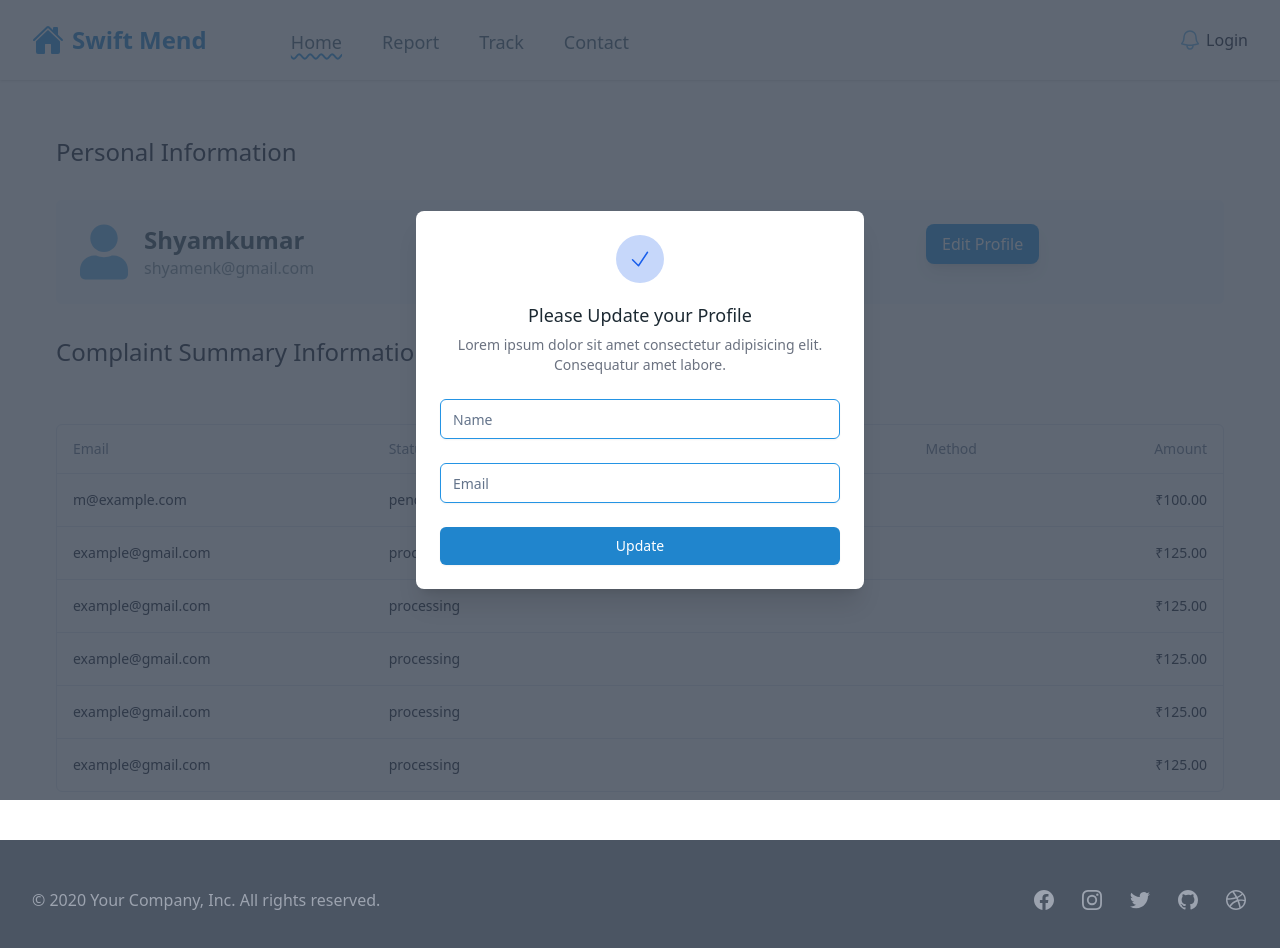
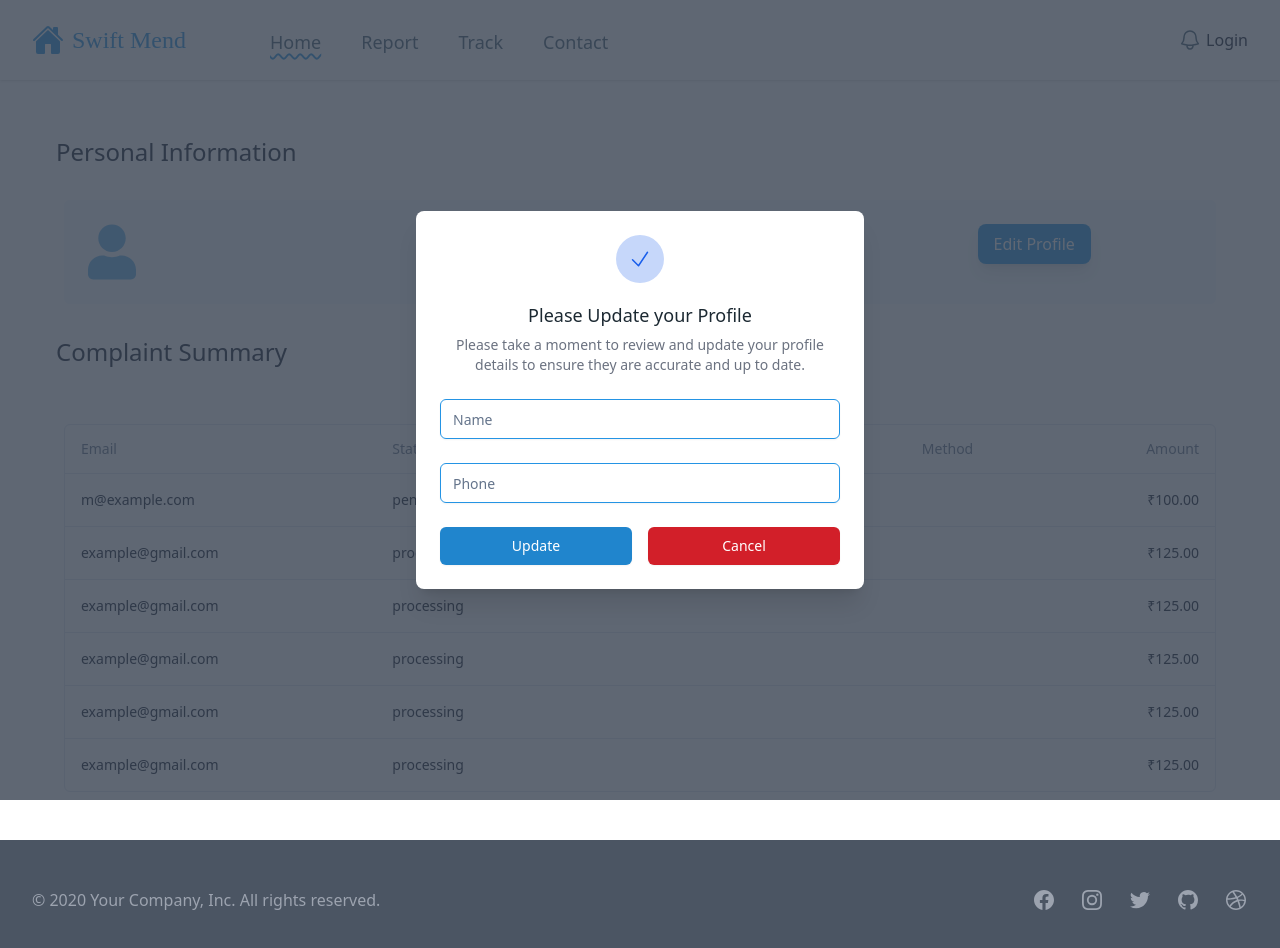
Before and after one commit to shyamenk/swift-mend, a Next.js app: page /user-profile in a window 1280 px wide. Both pictures are taken after a click on the button "Edit Profile". Shown: the top 948 px of the page. Built offline with nearby package versions, Linux system fonts and the light colour scheme; no server answers.

Commit message:
LIscene file added , UserProfile Updated

```diff
--- a/app/components/Site/SiteHeader.tsx
+++ b/app/components/Site/SiteHeader.tsx
@@ -9,7 +9,7 @@ import {toast} from 'react-hot-toast'
 import {useRouter} from 'next/navigation'
 import {IoHome} from 'react-icons/io5'
 import {BiUser} from 'react-icons/bi'
-import Spinner from '../ui/Spinner'
+
 function classNames(...classes: string[]) {
   return classes.filter(Boolean).join(' ')
 }
@@ -62,7 +62,7 @@ export default function SiteHeader() {
                 <Link href="/" className="flex flex-shrink-0 items-center">
                   <IoHome className="block h-8 w-auto lg:hidden text-brand-blue-500" />
                   <IoHome className="hidden h-8 w-auto lg:block  text-brand-blue-500" />
-                  <h2 className="pl-2 text-2xl font-bold text-brand-blue-600">
+                  <h2 className="pl-2 text-2xl   text-brand-blue-500 font-bruno">
                     Swift Mend
                   </h2>
                 </Link>
@@ -100,7 +100,7 @@ export default function SiteHeader() {
                 >
                   <span className="sr-only">View notifications</span>
                   <BellIcon
-                    className="h-6 w-6 text-brand-blue-400"
+                    className="h-6 w-6 text-brand-gray-500"
                     aria-hidden="true"
                   />
                 </button>
@@ -110,7 +110,7 @@ export default function SiteHeader() {
                     <div>
                       <Menu.Button className="flex rounded-full bg-white text-sm focus:outline-none focus:ring-2 focus:ring-brand-blue-600 focus:ring-offset-2">
                         <span className="sr-only">Open user menu</span>
-                        <BiUser className="w-6 h-6 text-brand-blue-400" />
+                        <BiUser className="w-6 h-6 text-brand-gray-500" />
                       </Menu.Button>
                     </div>
                     <Transition
--- a/app/components/ui/modal.tsx
+++ b/app/components/ui/modal.tsx
@@ -3,15 +3,67 @@ import {Fragment, useState} from 'react'
 import {Dialog, Transition} from '@headlessui/react'
 import {CheckIcon} from '@heroicons/react/24/outline'
 import {Input} from './input'
+import {z, ZodError} from 'zod'
+import clsx from 'clsx'
+import {account} from '@/app/lib/appWriteConfig'
+import {toast} from 'react-hot-toast'
+
+const schema = z.object({
+  name: z.string().nonempty('Name is required'),
+  phone: z.string().nonempty('Phone is required'),
+})
 
 interface UserProfieUpdateModalProps {
   setOpen: (isOpen: boolean) => void
   open: boolean
+  handleUpdateName: (updatedName: string) => void
 }
+
+type FormData = z.infer<typeof schema>
+
 export default function UserProfieUpdateModal({
   setOpen,
   open,
+  handleUpdateName,
 }: UserProfieUpdateModalProps) {
+  const [errors, setErrors] = useState<ZodError<FormData> | null>(null)
+  const [formData, setFormData] = useState<FormData>({name: '', phone: ''})
+
+  const handleClose = () => {
+    setOpen(false)
+    setErrors(null)
+    setFormData({name: '', phone: ''})
+  }
+
+  const handleSubmit = async () => {
+    try {
+      const validatedData = schema.parse(formData)
+
+      if (validatedData.name) {
+        try {
+          const response = await account.updateName(validatedData.name)
+          handleUpdateName(response.name)
+          toast.success(`Name changed to ${response.name}`)
+        } catch (error) {
+          console.log(error)
+          toast.error(
+            'Unable to update. Something went wrong! Please retry after some time.',
+          )
+        }
+      }
+
+      handleClose()
+    } catch (error) {
+      if (error instanceof z.ZodError) {
+        setErrors(error)
+      }
+    }
+  }
+
+  const handleChange = (e: React.ChangeEvent<HTMLInputElement>) => {
+    const {name, value} = e.target
+    setFormData(prevData => ({...prevData, [name]: value}))
+  }
   return (
     <Transition.Root show={open} as={Fragment}>
       <Dialog as="div" className="relative z-10" onClose={setOpen}>
@@ -55,8 +107,8 @@ export default function UserProfieUpdateModal({
                     </Dialog.Title>
                     <div className="mt-2">
                       <p className="text-sm text-gray-500">
-                        Lorem ipsum dolor sit amet consectetur adipisicing elit.
-                        Consequatur amet labore.
+                        Please take a moment to review and update your profile
+                        details to ensure they are accurate and up to date.
                       </p>
                     </div>
                   </div>
@@ -65,24 +117,67 @@ export default function UserProfieUpdateModal({
                   <Input
                     type="text"
                     placeholder="Name"
-                    className="w-full border-brand-blue-500 focus:border-brand-blue-500 focus:ring-brand-blue-500 rounded-md shadow-sm py-2 px-3"
+                    name="name"
+                    className={clsx(
+                      'w-full border-brand-blue-500 focus:border-brand-blue-500 focus:ring-brand-blue-500 rounded-md shadow-sm py-2 px-3',
+                      {
+                        'border-red-500 ring-red-500': errors?.issues?.find(
+                          issue => issue.path[0] === 'name',
+                        ),
+                      },
+                    )}
+                    value={formData.name}
+                    onChange={handleChange}
                   />
+                  {errors?.issues?.find(issue => issue.path[0] === 'name') && (
+                    <p className="mt-2 text-sm text-red-500">
+                      {
+                        errors.issues.find(issue => issue.path[0] === 'name')
+                          ?.message
+                      }
+                    </p>
+                  )}
                 </div>
 
                 <div className="mt-6">
                   <Input
                     type="text"
-                    placeholder="Email"
-                    className="w-full border-brand-blue-500 focus:border-brand-blue-500 focus:ring-brand-blue-500 rounded-md shadow-sm py-2 px-3"
+                    placeholder="Phone"
+                    name="phone"
+                    className={clsx(
+                      'w-full border-brand-blue-500 focus:border-brand-blue-500 focus:ring-brand-blue-500 rounded-md shadow-sm py-2 px-3',
+                      {
+                        'border-red-500 ring-red-500': errors?.issues?.find(
+                          issue => issue.path[0] === 'phone',
+                        ),
+                      },
+                    )}
+                    value={formData.phone}
+                    onChange={handleChange}
                   />
+                  {errors?.issues?.find(issue => issue.path[0] === 'phone') && (
+                    <p className="mt-2 text-sm text-red-500">
+                      {
+                        errors.issues.find(issue => issue.path[0] === 'phone')
+                          ?.message
+                      }
+                    </p>
+                  )}
                 </div>
-                <div className="mt-5 sm:mt-6">
+                <div className="mt-5 sm:mt-6 flex gap-4">
                   <button
                     type="button"
                     className="inline-flex w-full justify-center rounded-md border border-transparent bg-brand-blue-600 px-4 py-2 text-base font-medium text-white shadow-sm hover:bg-brand-blue-700 focus:outline-none focus:ring-2 focus:ring-brand-blue-500 focus:ring-offset-2 sm:text-sm"
-                    onClick={() => setOpen(false)}
+                    onClick={handleSubmit}
                   >
                     Update
+                  </button>
+                  <button
+                    type="button"
+                    className="inline-flex w-full justify-center rounded-md border border-transparent bg-brand-red-600 px-4 py-2 text-base font-medium text-white shadow-sm hover:bg-brand-red-700 focus:outline-none focus:ring-2 focus:ring-brand-red-500 focus:ring-offset-2 sm:text-sm"
+                    onClick={handleClose}
+                  >
+                    Cancel
                   </button>
                 </div>
               </Dialog.Panel>
--- a/app/components/users/UserProfile.tsx
+++ b/app/components/users/UserProfile.tsx
@@ -6,35 +6,72 @@ import UserProfieUpdateModal from '../ui/modal'
 import {DataTable} from './complaints/data-table'
 import {columns} from './complaints/columns'
 import {payments} from '@/app/lib/data'
+import {account} from '@/app/lib/appWriteConfig'
+
+type User = {
+  name: string
+  status?: boolean | undefined
+  email?: string | undefined
+  phone?: string | undefined
+  emailVerification?: boolean | undefined
+  phoneVerification?: boolean | undefined
+}
 
 const UserProfile = () => {
   const [isModalOpen, setIsModalOpen] = useState(false)
+  const [user, setUser] = useState<User | undefined>(undefined)
 
   const UserProfileUpdate = () => {
     setIsModalOpen(prevState => !prevState)
   }
 
+  useEffect(() => {
+    const promise = account.get()
+    promise.then(
+      function (user) {
+        setUser(user)
+      },
+      function (error) {
+        console.log(error)
+      },
+    )
+  }, [])
+
+  const handleUpdateName = (updatedName: string) => {
+    const updatedUser = {...user, name: updatedName}
+    setUser(updatedUser)
+  }
+
   return (
     <section className="w-full sm:p-6 pb-18  ">
       <h2 className="font-medium text-2xl p-8">Personal Information</h2>
-      <div className="container mx-auto flex flex-col space-y-28 overflow-hidden grow">
-        <fieldset className="grid grid-cols-4 gap-2 rounded-md p-6   bg-brand-blue-50">
+      <div className="container mx-auto flex flex-col space-y-28 overflow-hidden grow px-10">
+        <fieldset className="grid grid-cols-5 gap-2 rounded-md p-6   bg-brand-blue-50">
           <div className="flex gap-4 col-span-full sm:col-span-2">
             <FaUser className="w-12 h-14 text-brand-blue-400" />
-            <div className="col-span-full sm:col-span-1">
-              <h1 className="text-2xl font-semibold text-brand-gray-700">
-                Shyamkumar
-              </h1>
-              <h1 className="text-brand-gray-400">shyamenk@gmail.com</h1>
+            <div className="col-span-full sm:col-span-2">
+              <h2 className="text-2xl font-semibold text-brand-gray-700">
+                {user?.name}
+              </h2>
+              <h4 className="text-brand-gray-400">{user?.email}</h4>
             </div>
           </div>
           <div className="col-span-full sm:col-span-1">
             <h1 className="text-lg font-semibold text-brand-gray-700">
-              Phone Number
+              Status
             </h1>
-            <h1 className="text-brand-gray-400">+91-9895883315</h1>
+            <h1 className="text-brand-gray-400">
+              {user?.status ? 'Active' : 'N/A'}
+            </h1>
           </div>
-          <div className="col-span-full sm:col-span-1 ">
+          <div className="col-span-full sm:col-span-1">
+            <h1 className="text-lg font-semibold text-brand-gray-700">Phone</h1>
+            <h1 className="text-brand-gray-400">
+              {user?.phone ? user.phone : 'N/A'}
+            </h1>
+          </div>
+
+          <div className="col-span-4 sm:col-span-1 ">
             <button
               onClick={UserProfileUpdate}
               className="block py-2 px-4 text-center text-white font-medium bg-brand-blue-500 duration-150 hover:bg-brand-blue-600 active:bg-brand-blue-700 rounded-lg shadow-lg hover:shadow-none"
@@ -46,14 +83,13 @@ const UserProfile = () => {
             <UserProfieUpdateModal
               open={isModalOpen}
               setOpen={setIsModalOpen}
+              handleUpdateName={handleUpdateName}
             />
           )}
         </fieldset>
       </div>
-      <h2 className="font-medium text-2xl p-8">
-        Complaint Summary Information
-      </h2>
-      <div className="container mx-auto py-6">
+      <h2 className="font-medium text-2xl p-8">Complaint Summary</h2>
+      <div className="container mx-auto py-6 px-10">
         <DataTable columns={columns} data={payments} />
       </div>
     </section>
--- a/app/globals.css
+++ b/app/globals.css
@@ -1,6 +1,7 @@
 @tailwind base;
 @tailwind components;
 @tailwind utilities;
+@import url('https://fonts.googleapis.com/css2?family=Bruno+Ace+SC&display=swap');
 
 @layer base {
   :root {
@@ -76,6 +77,6 @@
   }
   body {
     @apply bg-background text-foreground;
-    font-feature-settings: "rlig" 1, "calt" 1;
+    font-feature-settings: 'rlig' 1, 'calt' 1;
   }
 }
--- a/app/lib/appWriteConfig.ts
+++ b/app/lib/appWriteConfig.ts
@@ -1,11 +1,11 @@
-import {Client, Account, ID} from 'appwrite'
+import {Client, Account, ID, Avatars} from 'appwrite'
 
 export const client = new Client()
   .setEndpoint(process.env.NEXT_PUBLIC_APPWRITE_ENDPOINT as string)
   .setProject(process.env.NEXT_PUBLIC_APPWRITE_PROJECT as string)
 
 export const account = new Account(client)
-
+export const avatars = new Avatars(client)
 export const getUserData = async () => {
   const response = account.get()
   response.then(
--- a/next.config.js
+++ b/next.config.js
@@ -1,7 +1,7 @@
 /** @type {import('next').NextConfig} */
 const nextConfig = {
   images: {
-    domains: ['images.unsplash.com'],
+    domains: ['images.unsplash.com', 'cloud.appwrite.io'],
   },
 }
 
--- a/package.json
+++ b/package.json
@@ -33,6 +33,7 @@
     "tailwind-merge": "^1.13.0",
     "tailwindcss": "3.3.2",
     "tailwindcss-animate": "^1.0.5",
-    "typescript": "5.1.3"
+    "typescript": "5.1.3",
+    "zod": "^3.21.4"
   }
 }
```
Also changed, not shown: app/user-profile/loading.tsx (added, +7 -0 lines), tailwind.config.js (+3 -6 lines), 2 other files (tests, documents, lock files or other folders).
